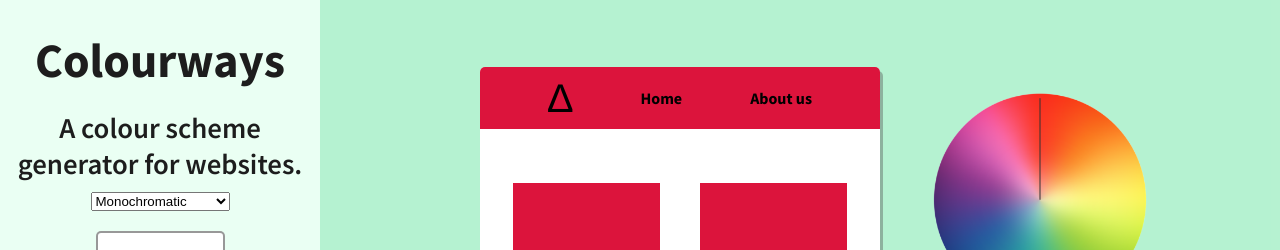
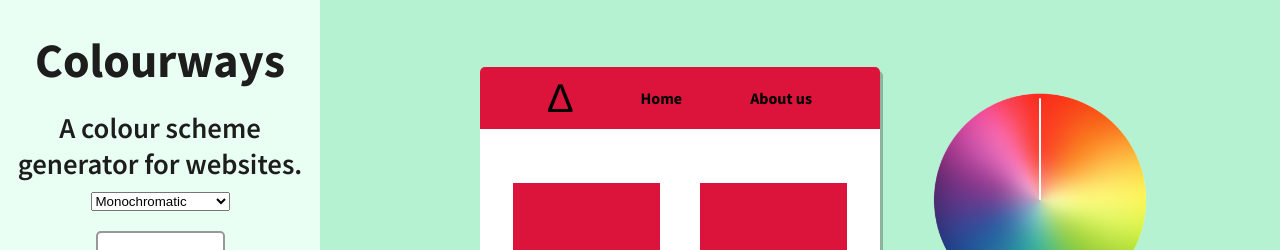
Before and after one commit to james-julius/colourways, a React (Create React App) app: page / in a window 1280 px wide. Shown: the top 250 px of the page. Built offline with nearby package versions, Linux system fonts and the light colour scheme; the HTML template or start-up script is replaced by a standard one.

Commit message:
Changed colourwheel hand to white

```diff
--- a/src/App.scss
+++ b/src/App.scss
@@ -205,7 +205,7 @@
         left: calc(50% - 1.2px);
         height: 48%;
         width: 2.4px;
-        background-color: rgba(50,50,50,0.5);
+        background-color: white;
         border-radius: 2px;
         position: absolute;
       }
```
Also changed, not shown: src/App.js (line endings or trailing spaces).
